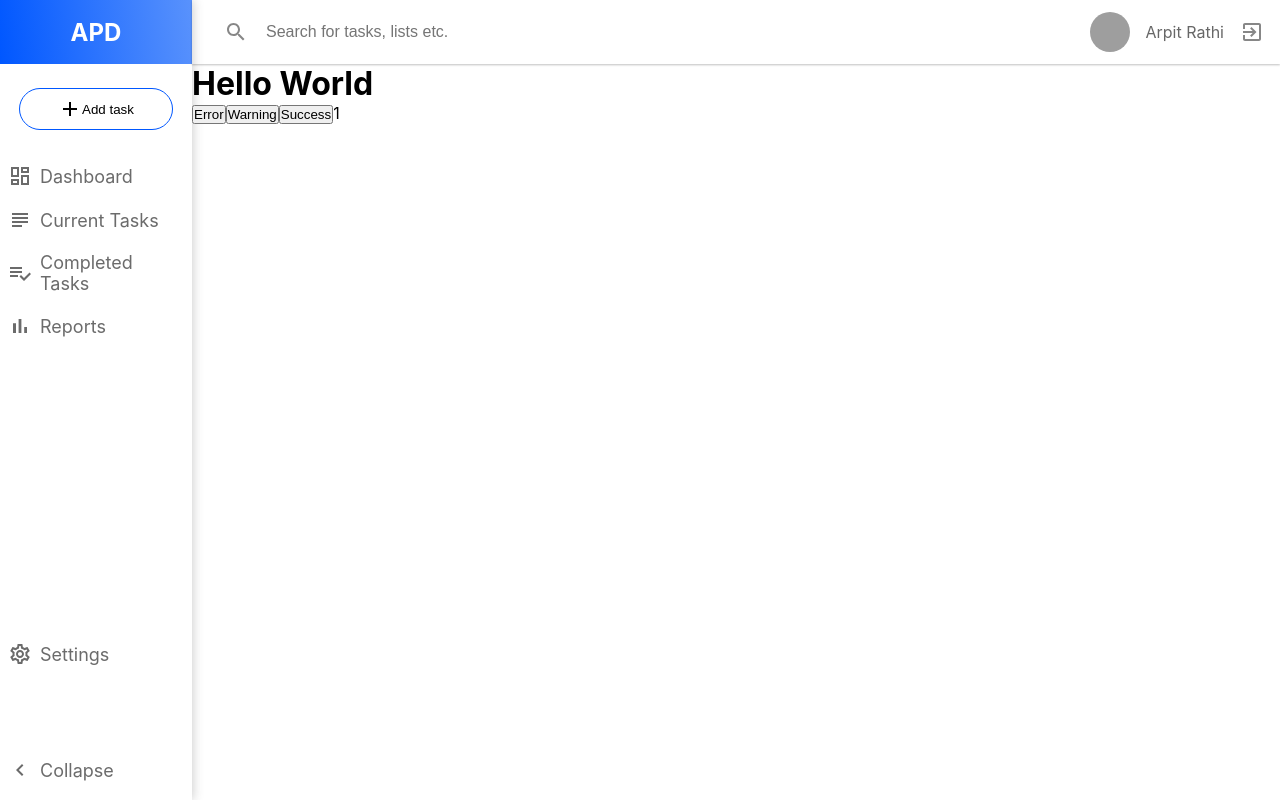
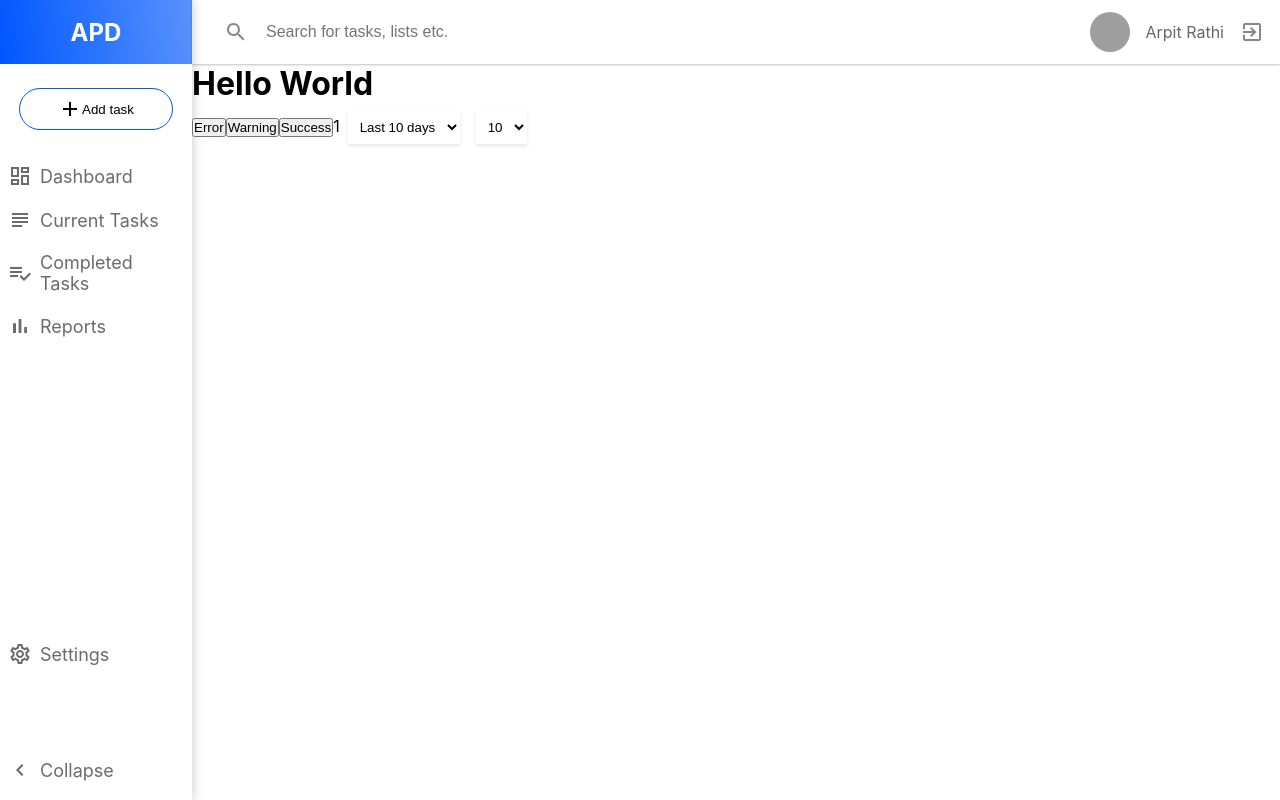
Before and after one commit to Arpit2218B/apd-frontend, a React (Create React App) app: page / in a window 1280 px wide. Shown: the top 800 px of the page. Built offline with nearby package versions, Linux system fonts and the light colour scheme; grey boxes are pictures that could not be loaded.

Commit message:
added dropdown component V_1.0

```diff
--- /dev/null
+++ b/src/components/common/Dropdown.jsx
@@ -0,0 +1,14 @@
+import React from 'react';
+import '../../styles/components/Dropdown.scss';
+
+const Dropdown = ({ options, changeHandler }) => {
+    return (
+        <select onChange={changeHandler} className="select">
+            {options.map(option => (
+                <option value={option}>{option}</option>
+            ))}
+        </select>
+    )
+}
+
+export default Dropdown;
--- a/src/components/layout/AppBody.jsx
+++ b/src/components/layout/AppBody.jsx
@@ -3,6 +3,7 @@ import { useDispatch, useSelector } from 'react-redux';
 import { ALERTS } from '../../dataStore/actionConstants';
 import '../../styles/components/AppBody.scss'
 import Alert from '../common/Alerts';
+import Dropdown from '../common/Dropdown';
 import Header from './Header';
 import Sidebar from './Sidebar';
 
@@ -62,6 +63,8 @@ const AppBody = ({ children }) => {
                 <button onClick={warnOut} >Warning</button>
                 <button onClick={messageOut} >Success</button>
                 {counter.current}
+                <Dropdown  options={['Last 10 days', 'Last week', 'Last month']} changeHandler={(e) => alert(e.target.value)} />
+                <Dropdown  options={[10, 20, 30, 40]} changeHandler={(e) => alert(e.target.value * 10)} />
             </div>
         </div>
     )
--- a/src/styles/components/AppBody.scss
+++ b/src/styles/components/AppBody.scss
@@ -159,4 +159,9 @@
       }
     }
   }
+
+  .content {
+    // background-color: #e5e5e5;
+    // height: 92%;
+  }
 }
--- /dev/null
+++ b/src/styles/components/Dropdown.scss
@@ -0,0 +1,8 @@
+.select {
+  background-color: #ffffff;
+  box-shadow: 0px 2px 4px rgba(0, 0, 0, 0.1);
+  border: none !important;
+  padding: 8px;
+  outline: none !important;
+  margin: 8px;
+}
```
